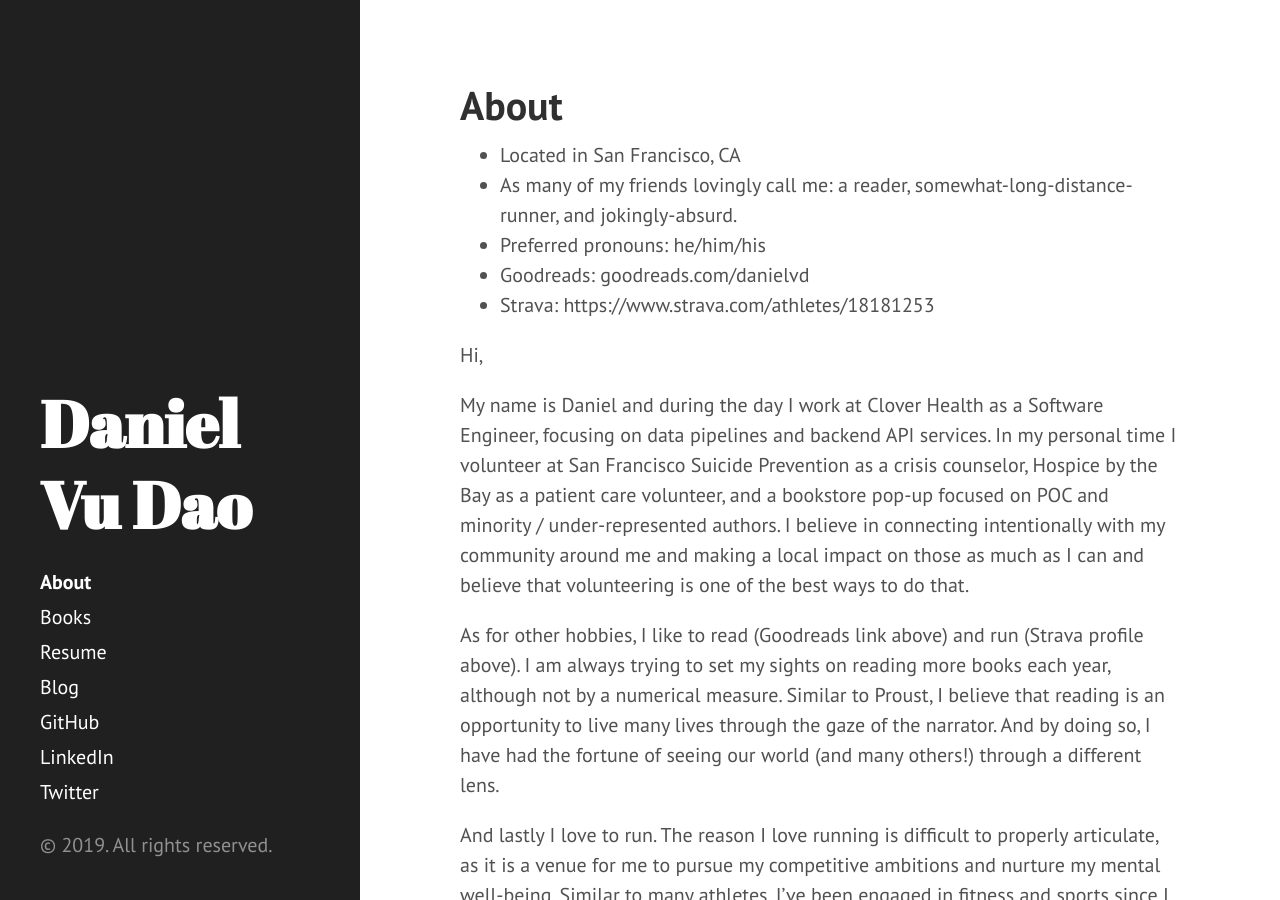
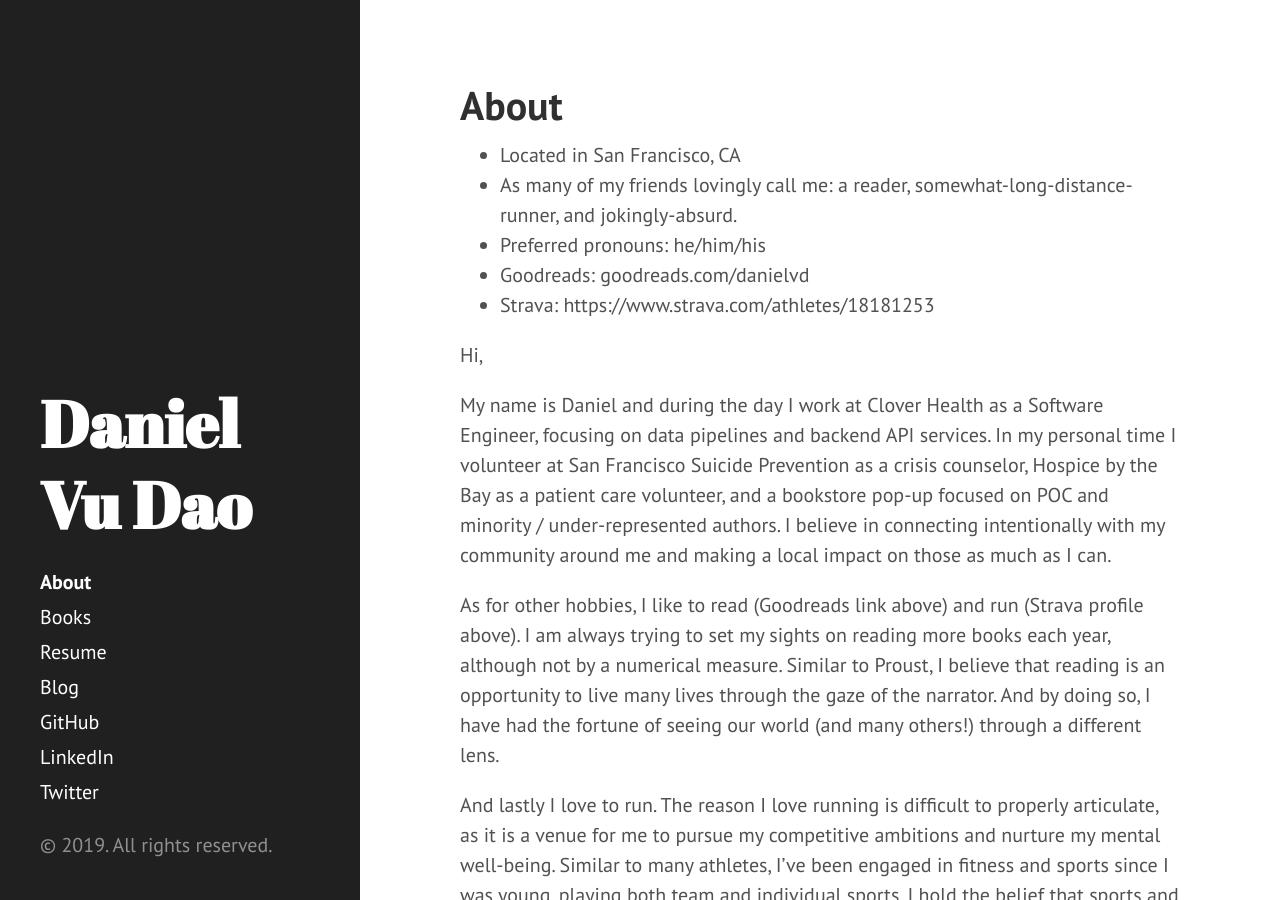
Before and after one commit to danielvdao/danielvdao.github.io, a Jekyll site: the page built from about.md, in a window 1280 px wide and 900 px high. Built offline with Jekyll 4.4.1, drawn with Linux system fonts in a browser that asks for light colours.

Commit message:
Update about.md

```diff
--- a/about.md
+++ b/about.md
@@ -11,7 +11,7 @@ title: About
 
 Hi,
 
-My name is Daniel and during the day I work at Clover Health as a Software Engineer, focusing on data pipelines and backend API services. In my personal time I volunteer at San Francisco Suicide Prevention as a crisis counselor, Hospice by the Bay as a patient care volunteer, and a bookstore pop-up focused on POC and minority / under-represented authors. I believe in connecting intentionally with my community around me and making a local impact on those as much as I can and believe that volunteering is one of the best ways to do that.
+My name is Daniel and during the day I work at Clover Health as a Software Engineer, focusing on data pipelines and backend API services. In my personal time I volunteer at San Francisco Suicide Prevention as a crisis counselor, Hospice by the Bay as a patient care volunteer, and a bookstore pop-up focused on POC and minority / under-represented authors. I believe in connecting intentionally with my community around me and making a local impact on those as much as I can.
 
 As for other hobbies, I like to read (Goodreads link above) and run (Strava profile above). I am always trying to set my sights on reading more books each year, although not by a numerical measure. Similar to Proust, I believe that reading is an opportunity to live many lives through the gaze of the narrator. And by doing so, I have had the fortune of seeing our world (and many others!) through a different lens.
 
```
